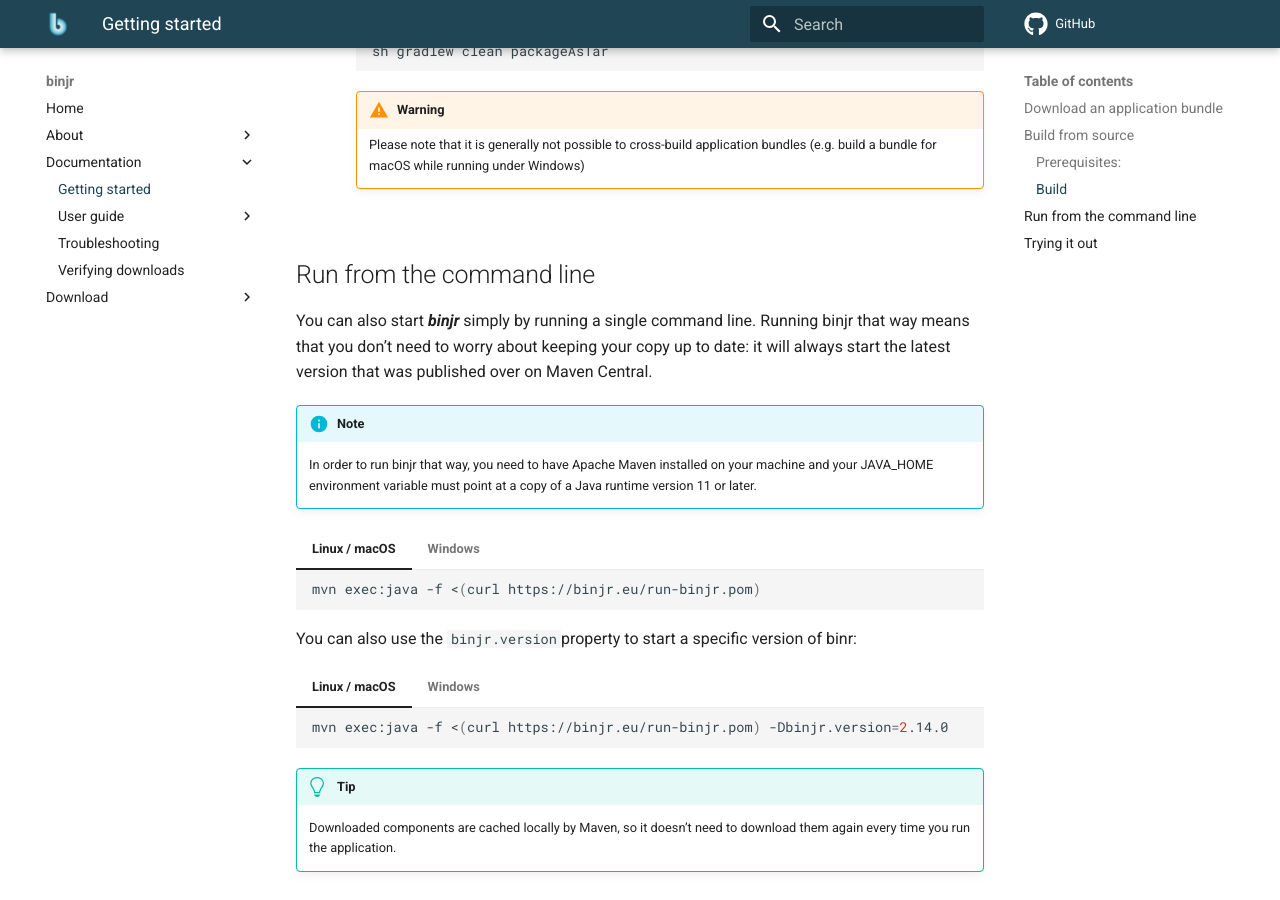
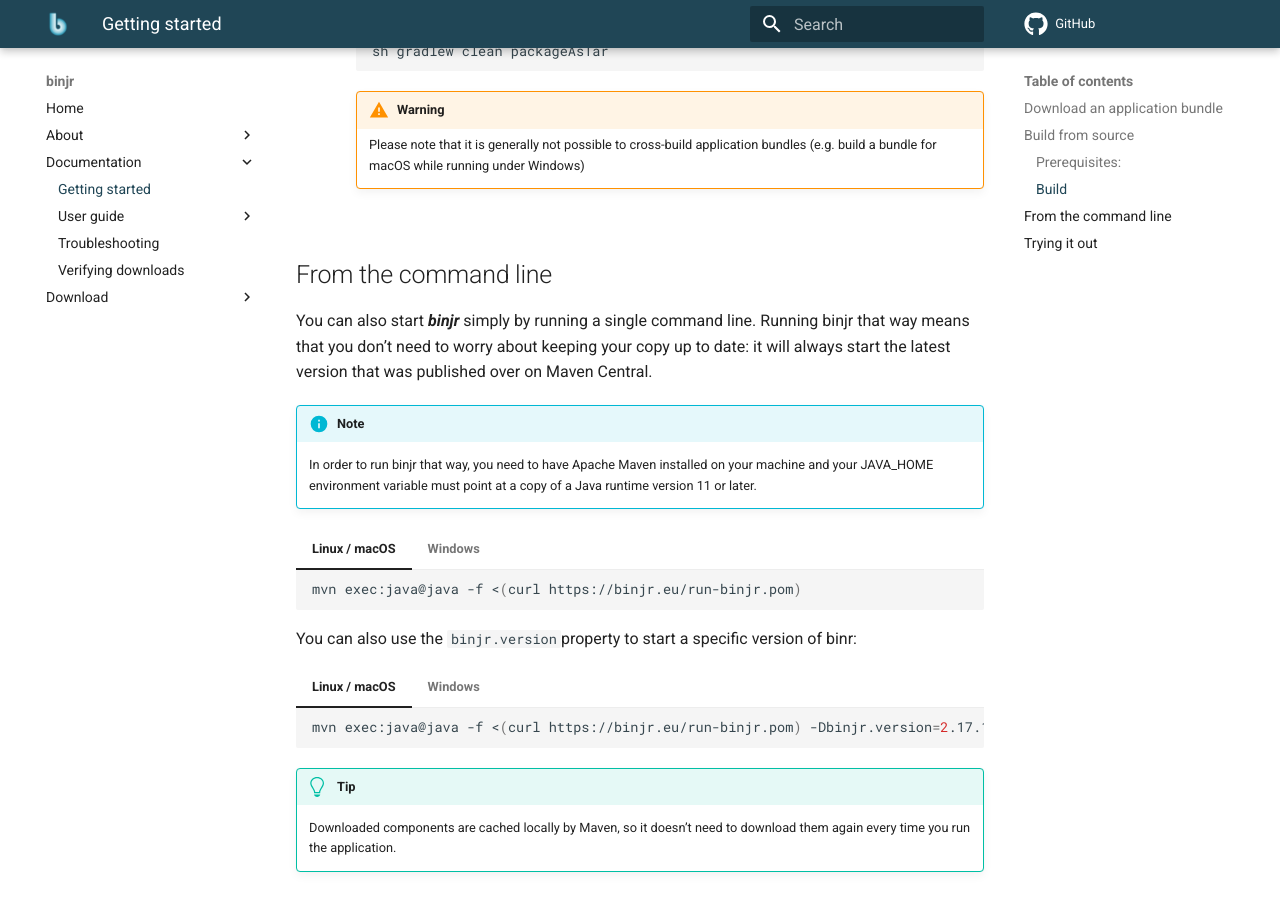
Before and after one commit to binjr/binjr.github.io, an MkDocs documentation site: the page built from docs/documentation/getting-started.md, in a window 1280 px wide and 900 px high, scrolled down 1736 px. Built offline with MkDocs 1.6.1 and Material for MkDocs 9.7.7, drawn with Linux system fonts in a browser that asks for light colours; comment, search, counter and statistics services are not loaded.

Commit message:
Updated run-binjr.pom

````diff
--- a/docs/documentation/getting-started.md
+++ b/docs/documentation/getting-started.md
@@ -128,7 +128,7 @@
             Please note that it is generally not possible to cross-build application bundles (e.g. build a bundle for
             macOS while running under Windows)
 
-## Run from the command line
+## From the command line
 
 You can also start ***binjr*** simply by running a single command line. Running binjr that way means that you don't
 need to worry about keeping your copy up to date: it will always start the latest version that was published over
@@ -142,13 +142,13 @@
 === "Linux / macOS"
 
     ``` sh
-    mvn exec:java -f <(curl https://binjr.eu/run-binjr.pom)
+    mvn exec:java@java -f <(curl https://binjr.eu/run-binjr.pom)
     ```
 
 === "Windows"
 
     ``` bat
-    curl https://binjr.eu/run-binjr.pom > %temp%\run-binjr.pom & mvn exec:java -f %temp%\run-binjr.pom
+    curl https://binjr.eu/run-binjr.pom > %temp%\run-binjr.pom & mvn exec:java@java -f %temp%\run-binjr.pom
     ```
 
 You can also use the `binjr.version`property to start a specific version of binr:
@@ -156,13 +156,13 @@
 === "Linux / macOS"
 
     ``` sh
-    mvn exec:java -f <(curl https://binjr.eu/run-binjr.pom) -Dbinjr.version=2.14.0
+    mvn exec:java@java -f <(curl https://binjr.eu/run-binjr.pom) -Dbinjr.version=2.17.1
     ```
 
 === "Windows"
 
     ``` bat
-    curl https://binjr.eu/run-binjr.pom > %temp%\run-binjr.pom & mvn exec:java -f %temp%\run-binjr.pom  -Dbinjr.version=2.14.0
+    curl https://binjr.eu/run-binjr.pom > %temp%\run-binjr.pom & mvn exec:java@java -f %temp%\run-binjr.pom  -Dbinjr.version=2.17.1
     ```
 
 !!! Tip
````
Also changed, not shown: 1 other file.
